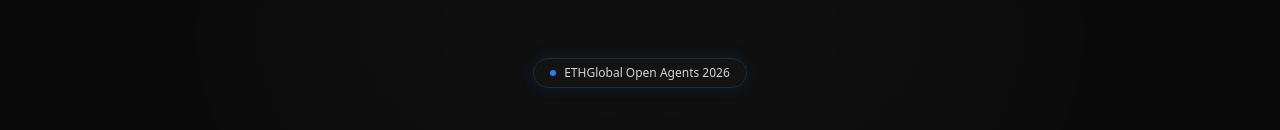
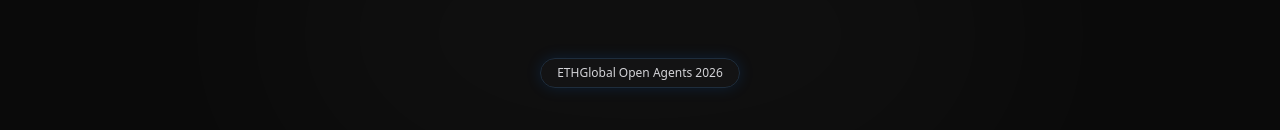
Before and after one commit to Mariussgal/OPEN-AGENTS-2026, a Next.js app in the folder frontend/: page / in a window 1280 px wide. Shown: the part 166-296 px from the top of the page. Built offline with nearby package versions, Linux system fonts and the light colour scheme.

Commit message:
ui: remove pulse indicator from ETHGlobal header banner

```diff
--- a/frontend/app/page.tsx
+++ b/frontend/app/page.tsx
@@ -181,7 +181,6 @@
           <div
             className="animate-fade-in-up inline-flex items-center gap-2 mb-6 md:mb-8 bg-zinc-900/50 backdrop-blur-md border border-white/10 rounded-full px-4 py-1.5 shadow-[0_0_15px_rgba(0,123,255,0.15)]"
           >
-            <div className="w-1.5 h-1.5 rounded-full bg-blue-500 animate-pulse" />
             <span className="text-xs font-medium text-zinc-300">ETHGlobal Open Agents 2026</span>
           </div>
 
```
